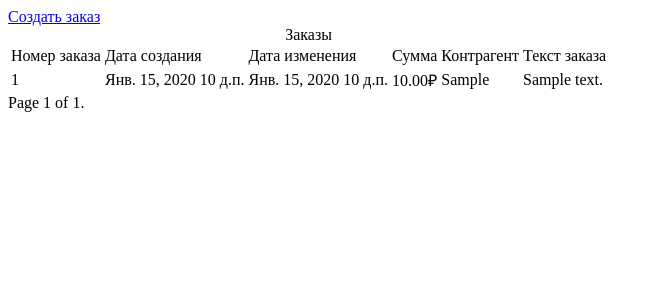
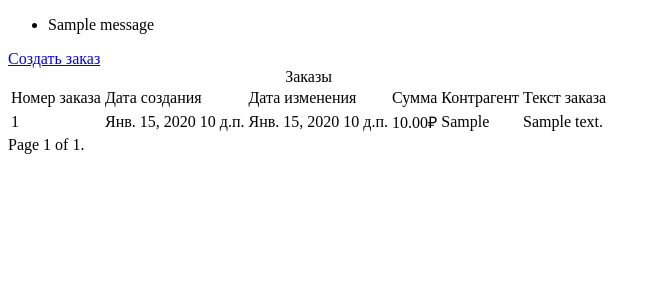
Before and after one commit to anikey-m/ideal-octo-fortnight, a Django app: page / in a window 1280 px wide. Shown: the top 300 px of the page, without its empty margins (0-661 px from the left). Run offline with Django 3.2, Linux system fonts and the light colour scheme; tables that the repository leaves empty hold one stand-in row (values such as "Sample post"); one stand-in notice (Sample message) is shown.

Commit message:
Add messages after create order. Put in order imports in views file.

```diff
--- a/order/templates/order/order_list.html
+++ b/order/templates/order/order_list.html
@@ -5,6 +5,13 @@
     <title>Список заказов</title>
 </head>
 <body>
+    {% if messages %}
+    <ul class="messages">
+        {% for message in messages %}
+        <li {% if message.tags %} class="{{ message.tags }}" {% endif %}>{{ message }}</li>
+        {% endfor %}
+    </ul>
+    {% endif %}
     <a href="{% url 'order_add' %}">Создать заказ</a>
     <table>
         <caption>Заказы</caption>
--- a/order/views.py
+++ b/order/views.py
@@ -1,8 +1,6 @@
 from django import http
-from django.shortcuts import render, redirect
-from django.http.response import JsonResponse
-from django.core import serializers
-from django.forms import model_to_dict
+from django.contrib.messages import views as messages_views
+from django.shortcuts import redirect
 from django.urls import reverse_lazy
 from django.views import generic
 
@@ -27,10 +25,13 @@ class OrderDetailView(generic.DetailView):
     model = models.Order
 
 
-class OrderCreateView(generic.CreateView):
+class OrderCreateView(messages_views.SuccessMessageMixin, generic.CreateView):
     model = models.Order
     fields = ('contractor', 'total', 'text')
     success_url = reverse_lazy('order_list')
+
+    def get_success_message(self, cleaned_data):
+        return f"Заказ #{self.object.id} создан!"
 
 
 class OrderUpdateView(generic.UpdateView):
```
